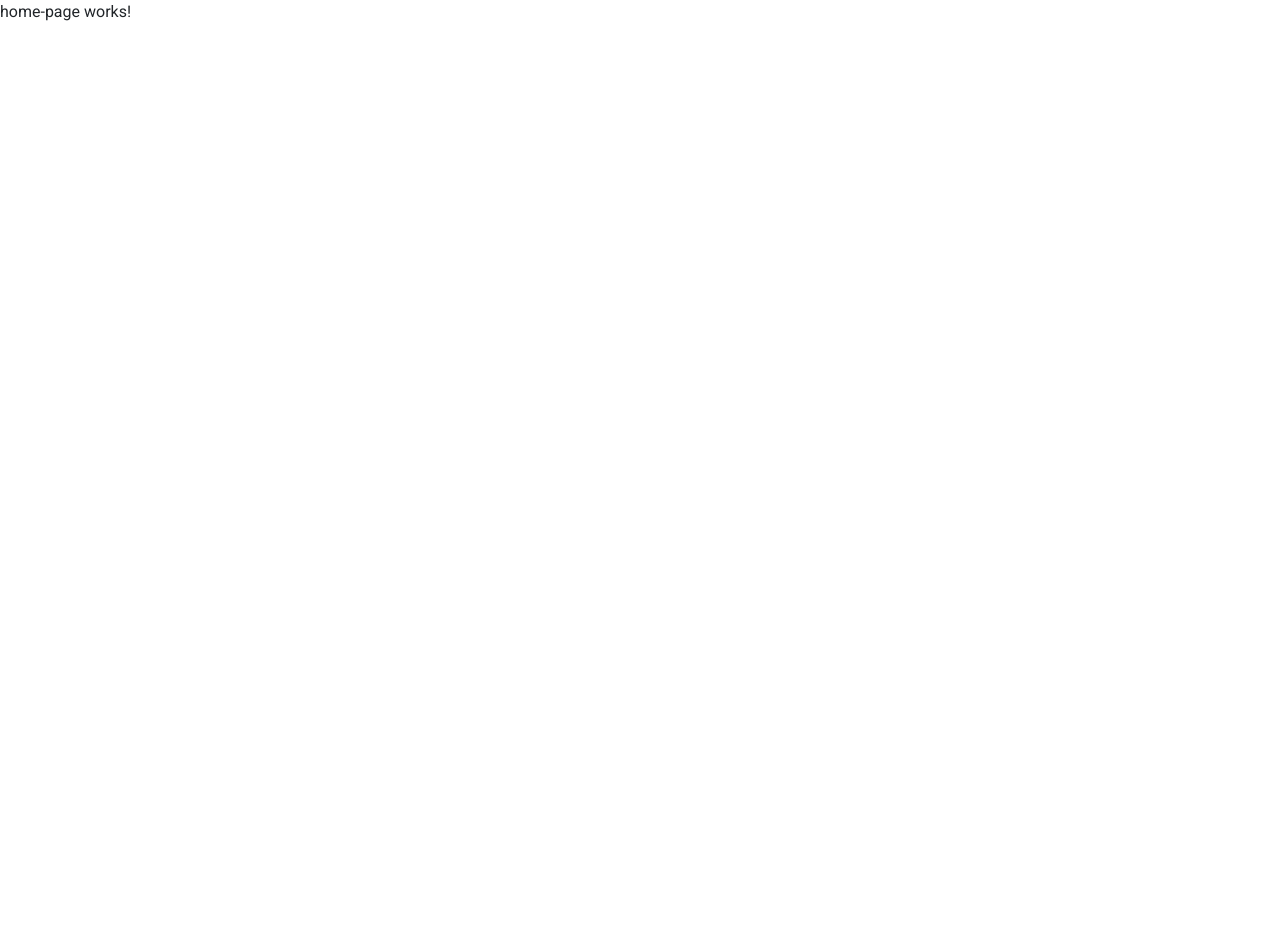
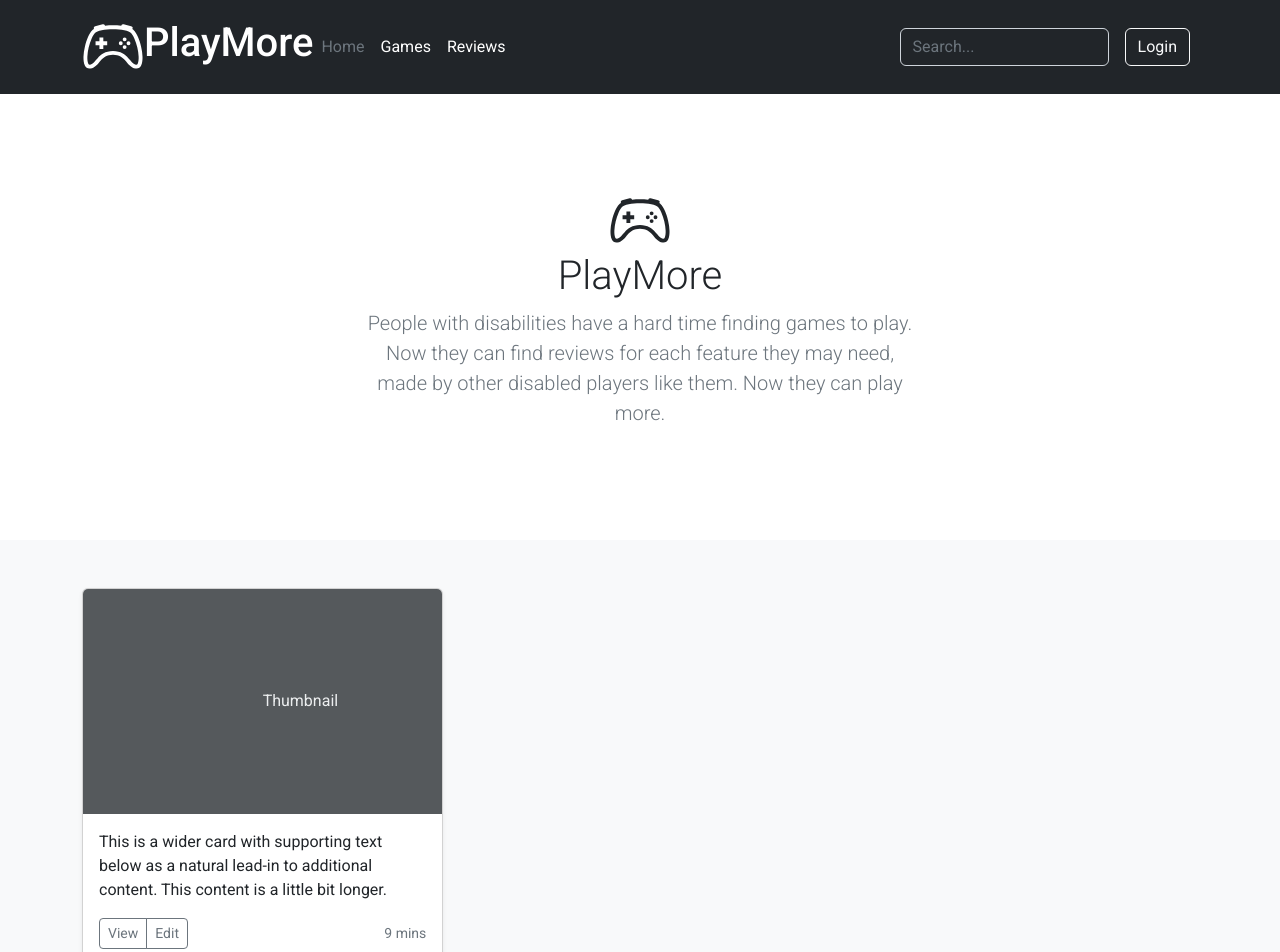
Before and after one commit to PlayMore-hackUMBC/PlayMore, an Angular app in the folder PlayMore/: page /home in a window 1280 px wide. Shown: the top 952 px of the page. Before the commit the page ends 800 px from the top, so only its background shows below. Built offline with nearby package versions, Linux system fonts and the light colour scheme.

Commit message:
added service to call games api

```diff
--- a/PlayMore/src/app/app.component.html
+++ b/PlayMore/src/app/app.component.html
@@ -1 +1,34 @@
+<header class="p-3 text-bg-dark">
+  <div class="container">
+    <div class="d-flex flex-wrap align-items-center justify-content-center justify-content-lg-start">
+      <a href="/" class="d-flex align-items-center mb-2 mb-lg-0 text-white text-decoration-none">
+        <!-- <svg class="bi me-2" width="40" height="32" role="img" aria-label="Bootstrap"><use xlink:href="#bootstrap"></use></svg> -->
+        <!-- <i class="bi bi-controller"></i> -->
+        <svg xmlns="http://www.w3.org/2000/svg" width="62" height="62" fill="currentColor" class="bi bi-controller" viewBox="0 0 16 16">
+          <path d="M11.5 6.027a.5.5 0 1 1-1 0 .5.5 0 0 1 1 0zm-1.5 1.5a.5.5 0 1 0 0-1 .5.5 0 0 0 0 1zm2.5-.5a.5.5 0 1 1-1 0 .5.5 0 0 1 1 0zm-1.5 1.5a.5.5 0 1 0 0-1 .5.5 0 0 0 0 1zm-6.5-3h1v1h1v1h-1v1h-1v-1h-1v-1h1v-1z"/>
+          <path d="M3.051 3.26a.5.5 0 0 1 .354-.613l1.932-.518a.5.5 0 0 1 .62.39c.655-.079 1.35-.117 2.043-.117.72 0 1.443.041 2.12.126a.5.5 0 0 1 .622-.399l1.932.518a.5.5 0 0 1 .306.729c.14.09.266.19.373.297.408.408.78 1.05 1.095 1.772.32.733.599 1.591.805 2.466.206.875.34 1.78.364 2.606.024.816-.059 1.602-.328 2.21a1.42 1.42 0 0 1-1.445.83c-.636-.067-1.115-.394-1.513-.773-.245-.232-.496-.526-.739-.808-.126-.148-.25-.292-.368-.423-.728-.804-1.597-1.527-3.224-1.527-1.627 0-2.496.723-3.224 1.527-.119.131-.242.275-.368.423-.243.282-.494.575-.739.808-.398.38-.877.706-1.513.773a1.42 1.42 0 0 1-1.445-.83c-.27-.608-.352-1.395-.329-2.21.024-.826.16-1.73.365-2.606.206-.875.486-1.733.805-2.466.315-.722.687-1.364 1.094-1.772a2.34 2.34 0 0 1 .433-.335.504.504 0 0 1-.028-.079zm2.036.412c-.877.185-1.469.443-1.733.708-.276.276-.587.783-.885 1.465a13.748 13.748 0 0 0-.748 2.295 12.351 12.351 0 0 0-.339 2.406c-.022.755.062 1.368.243 1.776a.42.42 0 0 0 .426.24c.327-.034.61-.199.929-.502.212-.202.4-.423.615-.674.133-.156.276-.323.44-.504C4.861 9.969 5.978 9.027 8 9.027s3.139.942 3.965 1.855c.164.181.307.348.44.504.214.251.403.472.615.674.318.303.601.468.929.503a.42.42 0 0 0 .426-.241c.18-.408.265-1.02.243-1.776a12.354 12.354 0 0 0-.339-2.406 13.753 13.753 0 0 0-.748-2.295c-.298-.682-.61-1.19-.885-1.465-.264-.265-.856-.523-1.733-.708-.85-.179-1.877-.27-2.913-.27-1.036 0-2.063.091-2.913.27z"/>
+        </svg>
+        <h1>PlayMore</h1>
+      </a>
+
+      <ul class="nav col-12 col-lg-auto me-lg-auto mb-2 justify-content-center mb-md-0">
+        <li><a  routerLink="home" class="nav-link px-2 text-secondary">Home</a></li>
+        <li><a  routerLink="games" class="nav-link px-2 text-white">Games</a></li>
+        <li><a  routerLink="reviews" class="nav-link px-2 text-white">Reviews</a></li>
+      </ul>
+
+      <form class="col-12 col-lg-auto mb-3 mb-lg-0 me-lg-3" role="search">
+        <input type="search" class="form-control form-control-dark text-bg-dark" placeholder="Search..." aria-label="Search">
+      </form>
+
+      <div class="text-end">
+        <button type="button" class="btn btn-outline-light me-2" routerLink="login">Login</button>
+        <!-- <button type="button" class="btn btn-warning">Sign-up</button> -->
+      </div>
+    </div>
+  </div>
+</header>
+
+
+
 <router-outlet></router-outlet>
--- a/PlayMore/src/app/app.module.ts
+++ b/PlayMore/src/app/app.module.ts
@@ -10,7 +10,7 @@ import { LoginPageComponent } from './login-page/login-page.component';
 import { CreateReviewComponent } from './create-review/create-review.component';
 import { NgbModule } from '@ng-bootstrap/ng-bootstrap';
 import { BrowserAnimationsModule } from '@angular/platform-browser/animations';
-
+import { HttpClientModule } from '@angular/common/http';
 
 @NgModule({
   declarations: [
@@ -25,7 +25,8 @@ import { BrowserAnimationsModule } from '@angular/platform-browser/animations';
     BrowserModule,
     AppRoutingModule,
     NgbModule,
-    BrowserAnimationsModule
+    BrowserAnimationsModule,
+    HttpClientModule
   ],
   providers: [],
   bootstrap: [AppComponent]
--- a/PlayMore/src/app/home-page/home-page.component.html
+++ b/PlayMore/src/app/home-page/home-page.component.html
@@ -1 +1,48 @@
-<p>home-page works!</p>
+
+<main>
+
+    <section class="py-5 text-center container">
+      <div class="row py-lg-5">
+        <div class="col-lg-6 col-md-8 mx-auto">
+            <!-- can i put these on the same row? -->
+                <svg xmlns="http://www.w3.org/2000/svg" width="62" height="62" fill="currentColor" class="bi bi-controller" viewBox="0 0 16 16">
+                    <path d="M11.5 6.027a.5.5 0 1 1-1 0 .5.5 0 0 1 1 0zm-1.5 1.5a.5.5 0 1 0 0-1 .5.5 0 0 0 0 1zm2.5-.5a.5.5 0 1 1-1 0 .5.5 0 0 1 1 0zm-1.5 1.5a.5.5 0 1 0 0-1 .5.5 0 0 0 0 1zm-6.5-3h1v1h1v1h-1v1h-1v-1h-1v-1h1v-1z"/>
+                    <path d="M3.051 3.26a.5.5 0 0 1 .354-.613l1.932-.518a.5.5 0 0 1 .62.39c.655-.079 1.35-.117 2.043-.117.72 0 1.443.041 2.12.126a.5.5 0 0 1 .622-.399l1.932.518a.5.5 0 0 1 .306.729c.14.09.266.19.373.297.408.408.78 1.05 1.095 1.772.32.733.599 1.591.805 2.466.206.875.34 1.78.364 2.606.024.816-.059 1.602-.328 2.21a1.42 1.42 0 0 1-1.445.83c-.636-.067-1.115-.394-1.513-.773-.245-.232-.496-.526-.739-.808-.126-.148-.25-.292-.368-.423-.728-.804-1.597-1.527-3.224-1.527-1.627 0-2.496.723-3.224 1.527-.119.131-.242.275-.368.423-.243.282-.494.575-.739.808-.398.38-.877.706-1.513.773a1.42 1.42 0 0 1-1.445-.83c-.27-.608-.352-1.395-.329-2.21.024-.826.16-1.73.365-2.606.206-.875.486-1.733.805-2.466.315-.722.687-1.364 1.094-1.772a2.34 2.34 0 0 1 .433-.335.504.504 0 0 1-.028-.079zm2.036.412c-.877.185-1.469.443-1.733.708-.276.276-.587.783-.885 1.465a13.748 13.748 0 0 0-.748 2.295 12.351 12.351 0 0 0-.339 2.406c-.022.755.062 1.368.243 1.776a.42.42 0 0 0 .426.24c.327-.034.61-.199.929-.502.212-.202.4-.423.615-.674.133-.156.276-.323.44-.504C4.861 9.969 5.978 9.027 8 9.027s3.139.942 3.965 1.855c.164.181.307.348.44.504.214.251.403.472.615.674.318.303.601.468.929.503a.42.42 0 0 0 .426-.241c.18-.408.265-1.02.243-1.776a12.354 12.354 0 0 0-.339-2.406 13.753 13.753 0 0 0-.748-2.295c-.298-.682-.61-1.19-.885-1.465-.264-.265-.856-.523-1.733-.708-.85-.179-1.877-.27-2.913-.27-1.036 0-2.063.091-2.913.27z"/>
+                    </svg>
+                <h1 class="fw-light">PlayMore</h1>
+
+          <p class="lead text-muted">People with disabilities have a hard time finding games to play. Now they can find reviews for each feature they may need, made by other disabled players like them. Now they can play more.</p>
+          <!-- <p>
+            <a href="#" class="btn btn-primary my-2">Main call to action</a>
+            <a href="#" class="btn btn-secondary my-2">Secondary action</a>
+          </p> -->
+        </div>
+      </div>
+    </section>
+
+    <div class="album py-5 bg-light">
+    <div class="container">
+        <!-- <div *ngFor="let game in games"> -->
+            <div class="row row-cols-1 row-cols-sm-2 row-cols-md-3 g-3">
+                <div class="col">
+                <div class="card shadow-sm">
+                    <svg class="bd-placeholder-img card-img-top" width="100%" height="225" xmlns="http://www.w3.org/2000/svg" role="img" aria-label="Placeholder: Thumbnail" preserveAspectRatio="xMidYMid slice" focusable="false"><title>Placeholder</title><rect width="100%" height="100%" fill="#55595c"/><text x="50%" y="50%" fill="#eceeef" dy=".3em">Thumbnail</text></svg>
+
+                    <div class="card-body">
+                    <p class="card-text">This is a wider card with supporting text below as a natural lead-in to additional content. This content is a little bit longer.</p>
+                    <div class="d-flex justify-content-between align-items-center">
+                        <div class="btn-group">
+                        <button type="button" class="btn btn-sm btn-outline-secondary">View</button>
+                        <button type="button" class="btn btn-sm btn-outline-secondary">Edit</button>
+                        </div>
+                        <small class="text-muted">9 mins</small>
+                    </div>
+                    </div>
+                </div>
+                </div>
+            </div>
+        <!-- </div> -->
+    </div>
+  </div>
+
+</main>
```
Also changed, not shown: PlayMore/src/app/services/games-service.service.ts (added, +33 -0 lines), 1 other file (tests, documents, lock files or other folders).
